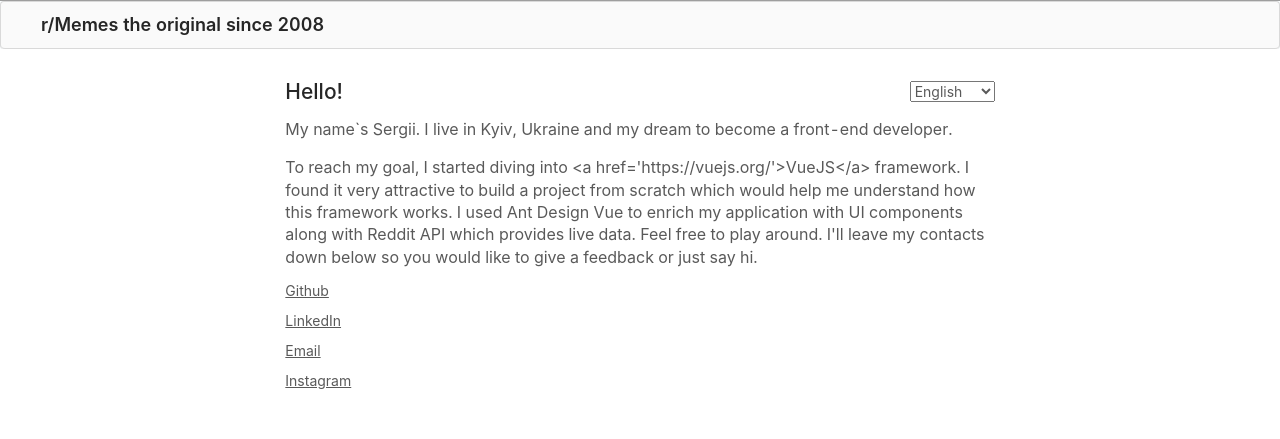
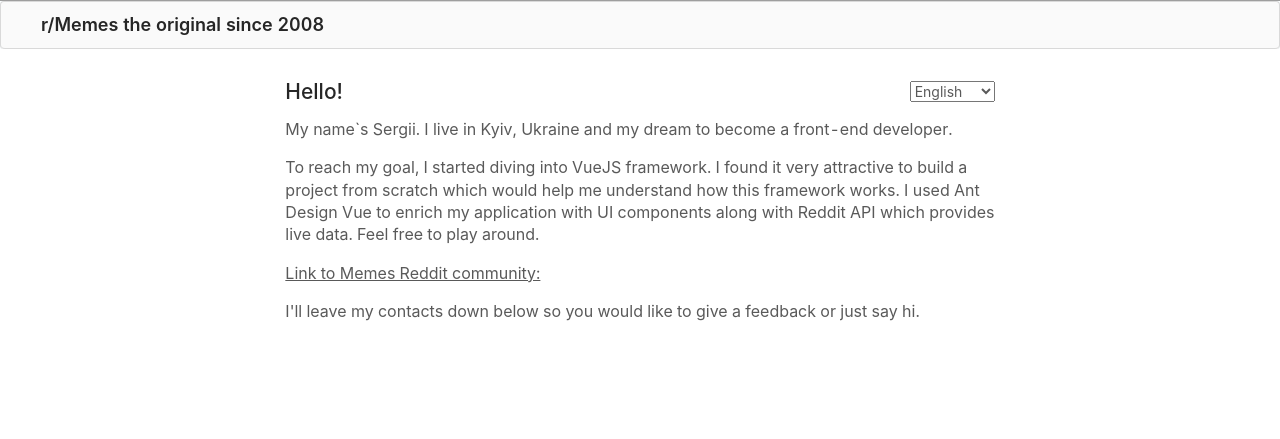
Before and after one commit to watchlar2000/vue2-reddit-clone, a Vue app: page /about in a window 1280 px wide. Shown: the part 277-716 px from the top of the page. Built offline with nearby package versions, Linux system fonts and the light colour scheme; grey boxes are pictures that could not be loaded.

Commit message:
Minor updates

```diff
--- a/src/i18n.js
+++ b/src/i18n.js
@@ -10,7 +10,10 @@ const messages = {
       paragraph1:
         "My name`s Sergii. I live in Kyiv, Ukraine and my dream to become a front-end developer.",
       paragraph2:
-        "To reach my goal, I started diving into <a href='https://vuejs.org/'>VueJS</a> framework. I found it very attractive to build a project from scratch which would help me understand how this framework works. I used Ant Design Vue to enrich my application with UI components along with Reddit API which provides live data. Feel free to play around. I'll leave my contacts down below so you would like to give a feedback or just say hi.",
+        "To reach my goal, I started diving into VueJS framework. I found it very attractive to build a project from scratch which would help me understand how this framework works. I used Ant Design Vue to enrich my application with UI components along with Reddit API which provides live data. Feel free to play around.",
+      note: "Link to Memes Reddit community:",
+      contacts:
+        "I'll leave my contacts down below so you would like to give a feedback or just say hi.",
       message: "Glory to Ukraine!",
     },
   },
@@ -20,7 +23,10 @@ const messages = {
       paragraph1:
         "Мене звуть Сергій. Я із Києва (Україна) і я збираюся стати фронт-енд розробником.",
       paragraph2:
-        "Щоб досягнути своєї цілі, я почав вивчати фрейморк VueJS. Мене дуже зацікавила ідея створити пет-проєкт з нуля. Це - найкращий спосіб закріпити знання, отримані з документації, книжок та ютуба. В цьому проєкті були використані ANt Design Vue для створення UI компонентів та Reddit API як джерело данних. Переходьте на головну сторінку, щоб отримати порцію гарного настрою від мемасиків. Ось мої контакти на випадок, якщо захочете залишити фідбек чи просто привітатися.",
+        "Щоб досягнути своєї цілі, я почав вивчати фрейморк VueJS. Мене дуже зацікавила ідея створити пет-проєкт з нуля. Це - найкращий спосіб закріпити знання, отримані з документації, книжок та ютуба. В цьому проєкті були використані ANt Design Vue для створення UI компонентів та Reddit API як джерело данних. Переходьте на головну сторінку, щоб отримати порцію гарного настрою від мемасиків.",
+      note: "Посилання на оригінал:",
+      contacts:
+        "Ось мої контакти на випадок, якщо захочете залишити фідбек чи просто привітатися.",
       message: "Слава Україні!",
     },
   },
--- a/src/main.js
+++ b/src/main.js
@@ -17,9 +17,3 @@ new Vue({
   i18n,
   render: (h) => h(App),
 }).$mount("#app");
-
-// console.log(store);
-// store.dispatch("posts/getAllPosts");
-// console.log(store.getters["posts/posts"]);
-// store.commit("getAllPosts");
-// console.log(store.state.posts);
--- a/src/views/AboutView.vue
+++ b/src/views/AboutView.vue
@@ -11,27 +11,37 @@
       <p>
         {{ $t("aboutView.paragraph2") }}
       </p>
+      <p>
+        <a href="https://www.reddit.com/r/memes/" target="_blank">{{
+          $t("aboutView.note")
+        }}</a>
+      </p>
+      <p>
+        {{ $t("aboutView.contacts") }}
+      </p>
       <ul class="contacts">
         <li>
-          <a href="https://github.com/watchlar2000" target="_blank">Github</a>
+          <a href="https://github.com/watchlar2000" target="_blank"
+            ><a-icon type="github" class="icon"
+          /></a>
         </li>
         <li>
           <a href="https://www.linkedin.com/in/sergii-koch/" target="_blank"
-            >LinkedIn</a
-          >
+            ><a-icon type="linkedin" class="icon"
+          /></a>
         </li>
         <li>
-          <a href="mailto:sergii.koch@gmail.com" target="_blank">Email</a>
+          <a href="mailto:sergii.koch@gmail.com" target="_blank"
+            ><a-icon type="mail" class="icon"
+          /></a>
         </li>
         <li>
           <a href="https://www.instagram.com/watchlar2000/" target="_blank"
-            >Instagram</a
-          >
+            ><a-icon type="instagram" class="icon"
+          /></a>
         </li>
       </ul>
     </div>
-
-    <!-- <a-image :width="200" src="../assets/ukraine.svg" /> -->
   </content-container>
 </template>
 
@@ -54,8 +64,7 @@ export default {
   justify-content: space-between;
 }
 
-.wrapper,
-.contacts {
+.wrapper {
   display: flex;
   flex-direction: column;
   gap: 1rem;
@@ -64,5 +73,14 @@ export default {
     line-height: 140%;
     font-size: 1rem;
   }
+
+  .icon {
+    font-size: 1.25rem;
+  }
+}
+
+.contacts {
+  display: flex;
+  gap: 1rem;
 }
 </style>
```
